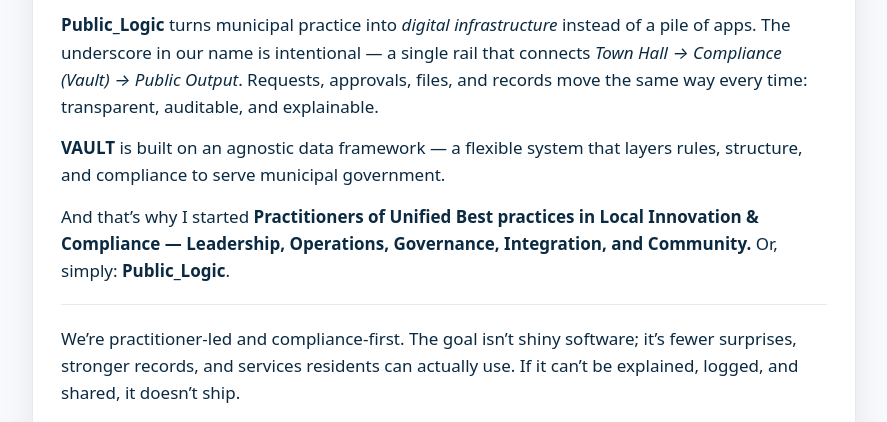
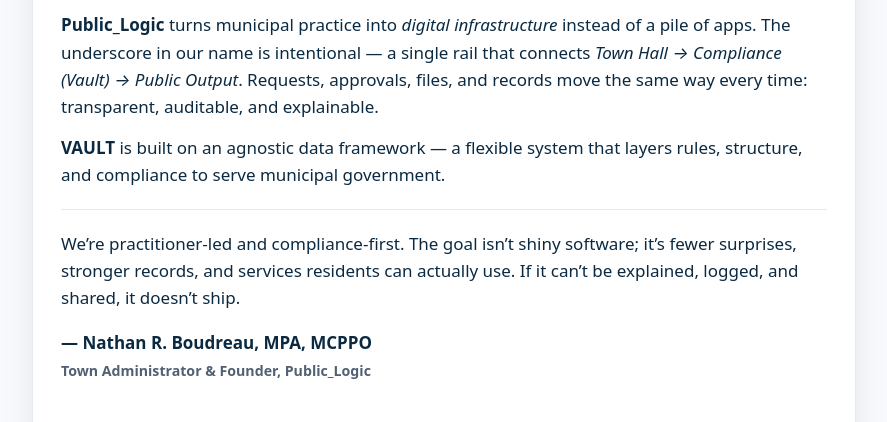
Before and after one commit to NBoudreauMA/PublicLogic, a plain HTML site: page note.html in a window 1280 px wide. Shown: the part 1167-1589 px from the top of the page, without its empty margins (196-1083 px from the left). Drawn offline with Linux system fonts and the light colour scheme.

Commit message:
Update note.html

```diff
--- a/note.html
+++ b/note.html
@@ -61,8 +61,6 @@
 
         <p><strong>VAULT</strong> is built on an agnostic data framework — a flexible system that layers rules, structure, and compliance to serve municipal government.</p>
 
-        <p>And that’s why I started <strong>Practitioners of Unified Best practices in Local Innovation &amp; Compliance — Leadership, Operations, Governance, Integration, and Community.</strong> Or, simply: <strong>Public_Logic</strong>.</p>
-
         <div class="rule"></div>
 
         <p>We’re practitioner-led and compliance-first. The goal isn’t shiny software; it’s fewer surprises, stronger records, and services residents can actually use. If it can’t be explained, logged, and shared, it doesn’t ship.</p>
```
